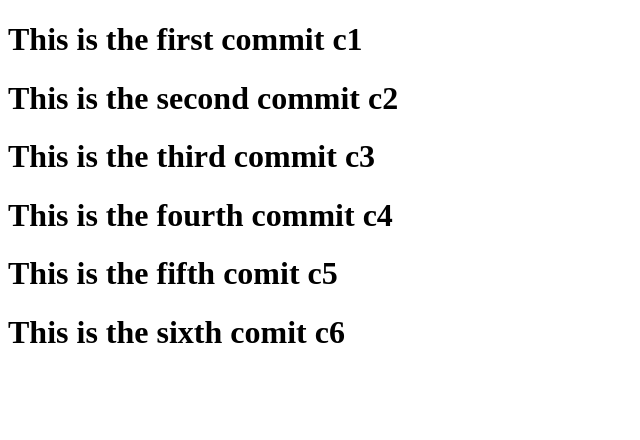
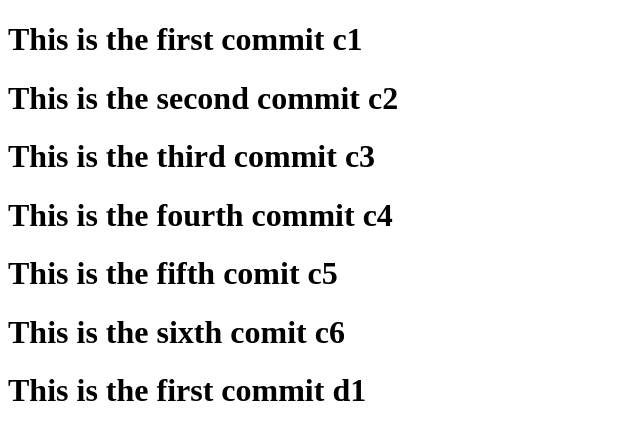
Before and after one commit to blaucomfuig/git_prueba, a plain HTML site: page index.html in a window 1280 px wide. Shown: the whole page, without its empty margins (0-640 px from the left). Drawn offline with Linux system fonts and the light colour scheme.

Commit message:
this is the first commit d1

```diff
--- a/index.html
+++ b/index.html
@@ -13,5 +13,6 @@
     <h1>This is the fourth commit c4</h1>
     <h1>This is the fifth comit c5</h1>
     <h1>This is the sixth comit c6</h1>
+    <h1>This is the first commit d1</h1>
 </body>
 </html>
```
